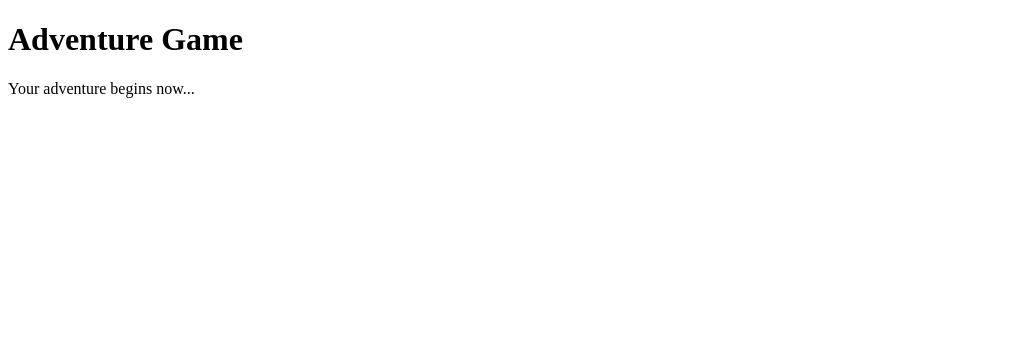
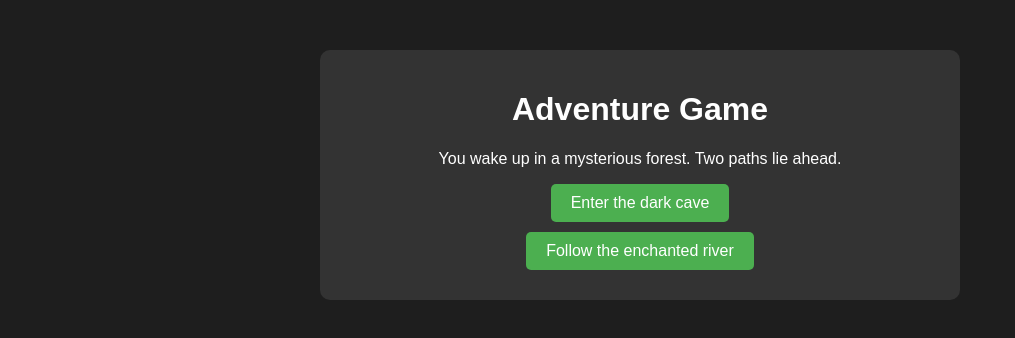
Before and after one commit to khan005raahil/ASSIGNMENT_3_FED, a plain HTML site: page index.html in a window 1280 px wide. Shown: the whole page, without its empty margins (0-1015 px from the left). Drawn offline with Linux system fonts and the light colour scheme.

Commit message:
corrected HTML structure and JavaScript rendering issues

```diff
--- a/index.html
+++ b/index.html
@@ -4,7 +4,8 @@
     <meta charset="UTF-8">
     <meta name="viewport" content="width=device-width, initial-scale=1.0">
     <title>Adventure Game</title>
-    <link rel="stylesheet" href="styles.css">
+    <link rel="stylesheet" href="style.css">
+    <script src="script.js"></script>
 </head>
 <body>
     <div id="game-container" role="region" aria-live="polite">
@@ -12,7 +13,7 @@
         <div id="question-container">
             <p id="question" tabindex="0">Your adventure begins now...</p>
         </div>
-        <ul id="answers"></ul>
+        <div id="answers"></div>
     </div>
 </body>
 
--- a/script.js
+++ b/script.js
@@ -45,7 +45,7 @@ function renderQuestion() {
     const answersContainer = document.getElementById("answers");
 
     questionContainer.textContent = story[currentState].text;
-    answersContainer.innerHTML = "";
+    answersContainer.innerHTML = ""; // Clear previous choices
 
     story[currentState].choices.forEach((choice, index) => {
         const button = document.createElement("button");
--- a/style.css
+++ b/style.css
@@ -0,0 +1,30 @@
+body {
+    font-family: Arial, sans-serif;
+    text-align: center;
+    background-color: #1e1e1e;
+    color: #ffffff;
+}
+
+#game-container {
+    max-width: 600px;
+    margin: 50px auto;
+    padding: 20px;
+    background: #333;
+    border-radius: 10px;
+}
+
+button {
+    display: block;
+    margin: 10px auto;
+    padding: 10px 20px;
+    font-size: 16px;
+    cursor: pointer;
+    border: none;
+    background: #4caf50;
+    color: white;
+    border-radius: 5px;
+}
+
+button:hover {
+    background: #45a049;
+}
```
